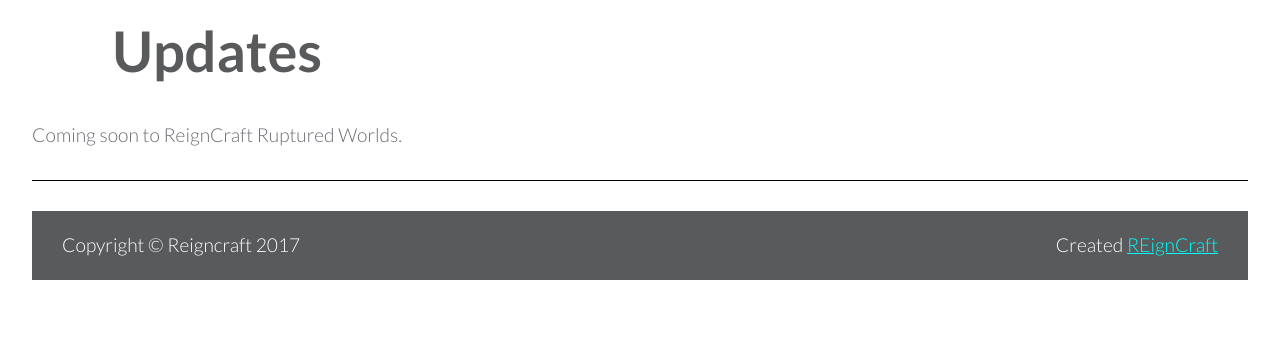
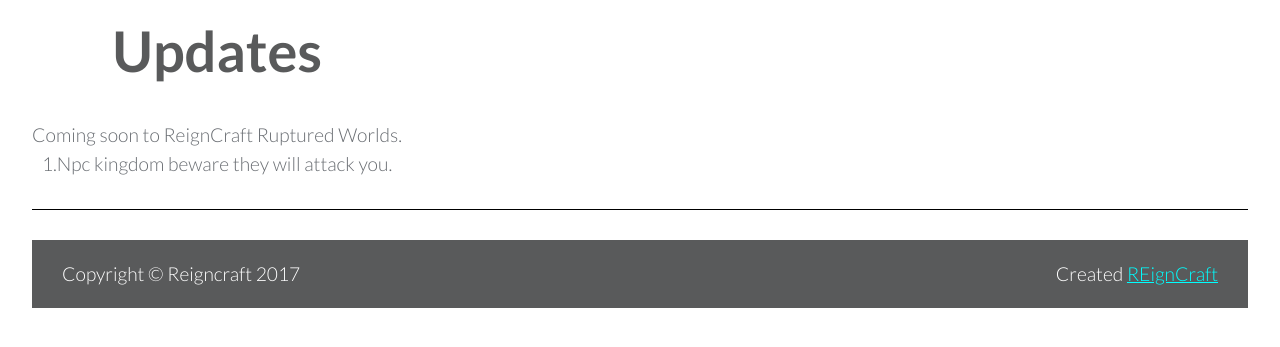
Before and after one commit to RaveDarkmaster/reigncraftsite, a plain HTML site: page updates.html in a window 1280 px wide. Shown: the part 191-538 px from the top of the page. Drawn offline with nearby package versions, Linux system fonts and the light colour scheme.

Commit message:
Update updates.html

```diff
--- a/updates.html
+++ b/updates.html
@@ -35,6 +35,7 @@
 				<div class="abt-epr">
 					<h1 class="fade">Updates</h1>
 					<p>Coming soon to ReignCraft Ruptured Worlds.</p>
+					<p>1.Npc kingdom beware they will attack you.
 				</div>
 
 				<div class="prev-epr">
```
